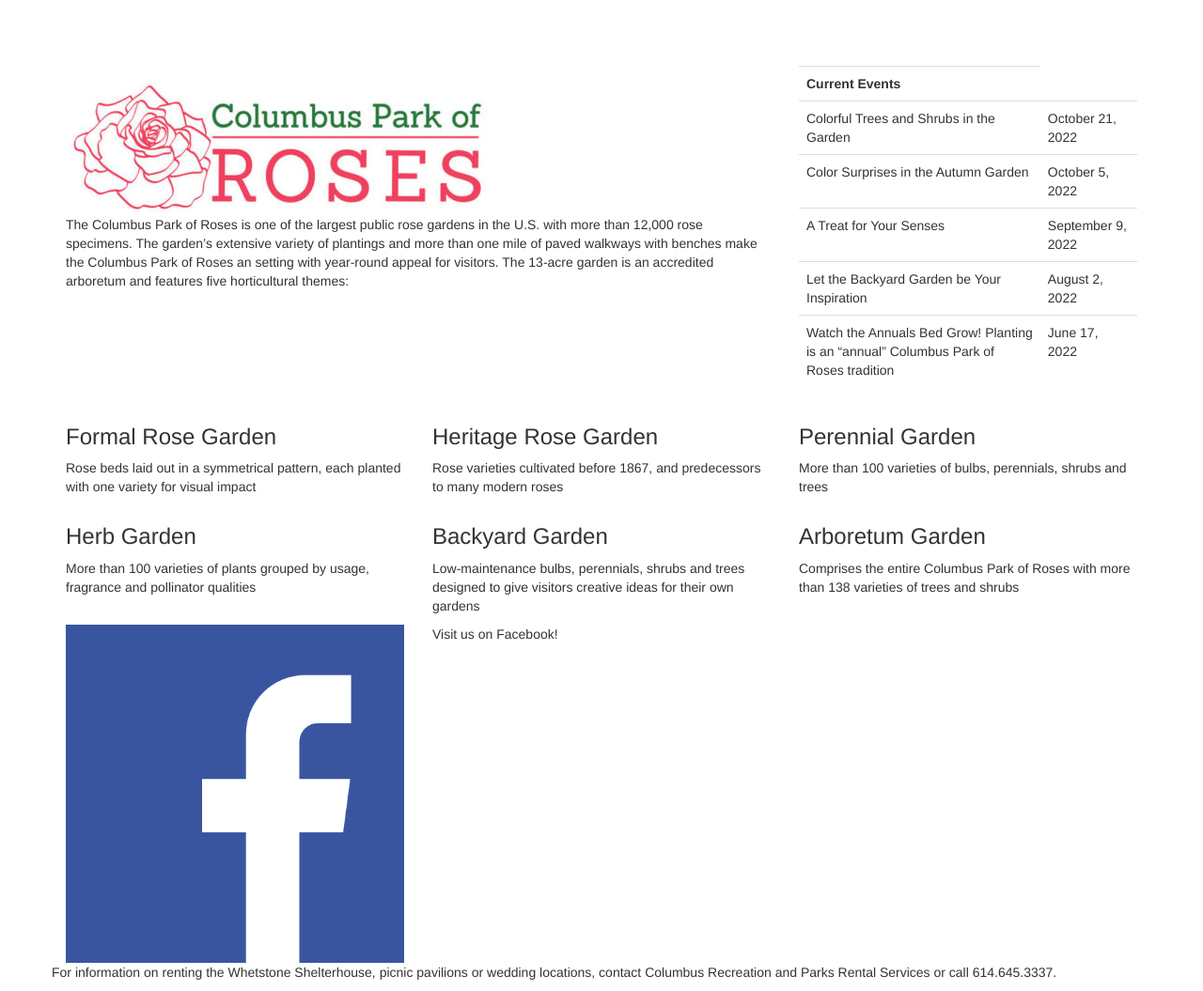
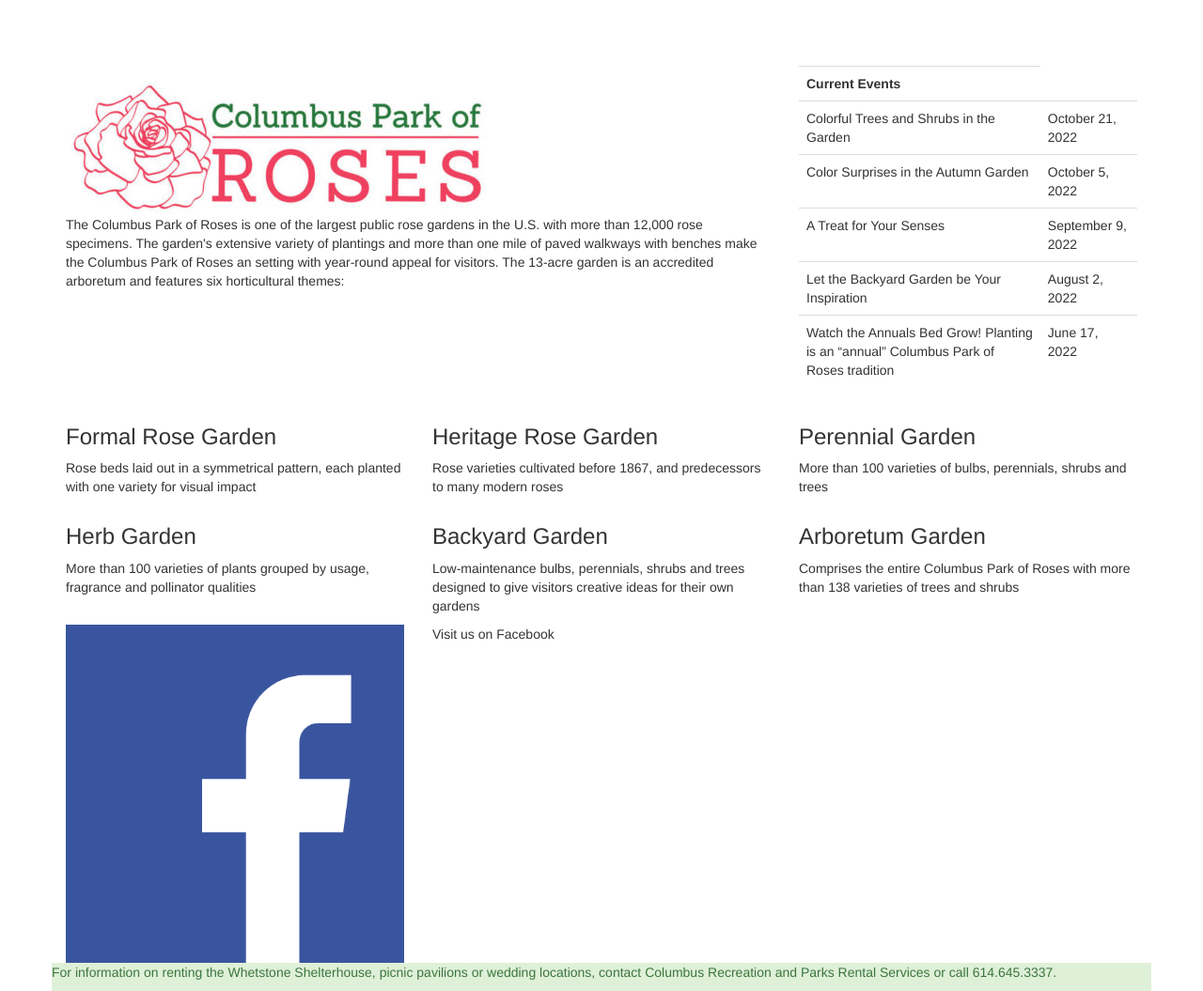
Before and after one commit to sdole86/Park_of_Roses, a plain HTML site: page index.html in a window 1280 px wide. Shown: the whole page at 94% size. Drawn offline with Linux system fonts and the light colour scheme.

Commit message:
additional index work

```diff
--- a/index.html
+++ b/index.html
@@ -18,9 +18,9 @@
       <div class="col-sm-8">
         <img src="/img/logo.jpeg" alt="The Park of Roses logo">
         <p>The Columbus Park of Roses is one of the largest public rose gardens in the U.S. with more than 12,000 rose
-          specimens. The garden’s extensive variety of plantings and more than one mile of paved walkways with benches
+          specimens. The garden's extensive variety of plantings and more than one mile of paved walkways with benches
           make the Columbus Park of Roses an setting with year-round appeal for visitors. The 13-acre garden is an
-          accredited arboretum and features five horticultural themes:</p>
+          accredited arboretum and features six horticultural themes:</p>
 
       </div>
       <div class="col-sm-4">
@@ -97,15 +97,15 @@
 
         <img src="/img/logo_facebook.png" class="img-responsive">
       </div>
-      <div class="col-sm-8 justify-content-center">
-        <p>Visit us on Facebook!</p>
+      <div class="col-sm-8">
+        <p class="mx-auto">Visit us on Facebook</p>
       </div>
     </div>
   </div>
 
   <div class="container">
-    <div class="row">
-      <P>For information on renting the Whetstone Shelterhouse, picnic pavilions or wedding locations, contact Columbus
+    <div class="row mt-12 bg-success">
+      <P class="text-success mx-auto">For information on renting the Whetstone Shelterhouse, picnic pavilions or wedding locations, contact Columbus
         Recreation and Parks Rental Services or call 614.645.3337.</P>
     </div>
   </div>
```
